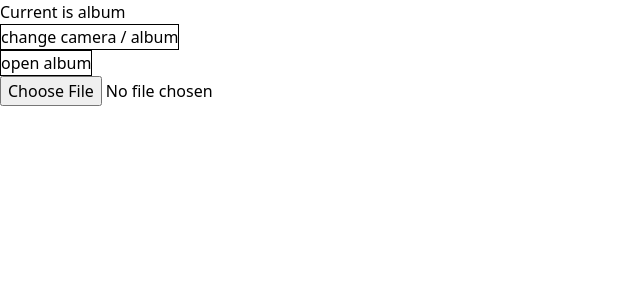
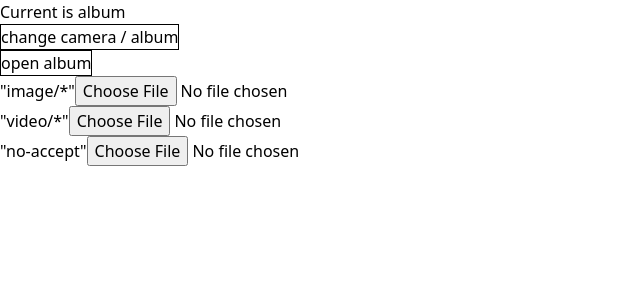
Before and after one commit to LoTwT/repro-everything, a React (Vite) app: page / in a window 1280 px wide. Both pictures are taken after a click on the button "change camera / album". Shown: the top 300 px of the page, without its empty margins (0-640 px from the left). Built offline with nearby package versions, Linux system fonts and the light colour scheme; no server answers.

Commit message:
chore: update

```diff
--- a/src/components/Album/index.tsx
+++ b/src/components/Album/index.tsx
@@ -43,16 +43,46 @@ const Album = () => {
         open album
       </button>
       <div>
+        "image/*"
         <input
           type="file"
-          name="input-file"
+          name="input-image"
           onChange={(e) => {
             Array.from(e.target.files || []).forEach((f) => {
               console.log(f.name, f.type)
             })
           }}
           accept="image/*"
-          onClick={() => console.log("from-input")}
+          onClick={() => console.log("from-image")}
+          capture={false}
+        />
+      </div>
+      <div>
+        "video/*"
+        <input
+          type="file"
+          name="input-video"
+          onChange={(e) => {
+            Array.from(e.target.files || []).forEach((f) => {
+              console.log(f.name, f.type)
+            })
+          }}
+          accept="video/*"
+          onClick={() => console.log("from-video")}
+          capture={false}
+        />
+      </div>
+      <div>
+        "no-accept"
+        <input
+          type="file"
+          name="input-no-accept"
+          onChange={(e) => {
+            Array.from(e.target.files || []).forEach((f) => {
+              console.log(f.name, f.type)
+            })
+          }}
+          onClick={() => console.log("from-no-accept")}
           capture={false}
         />
       </div>
```
